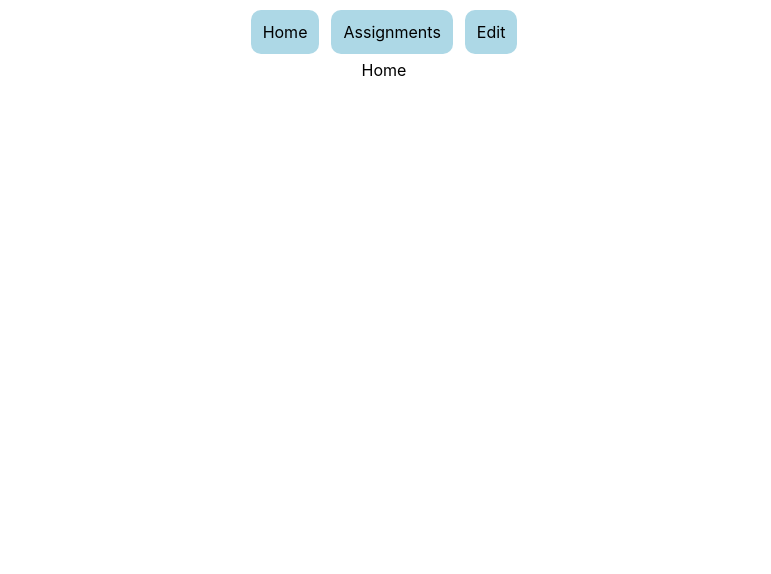
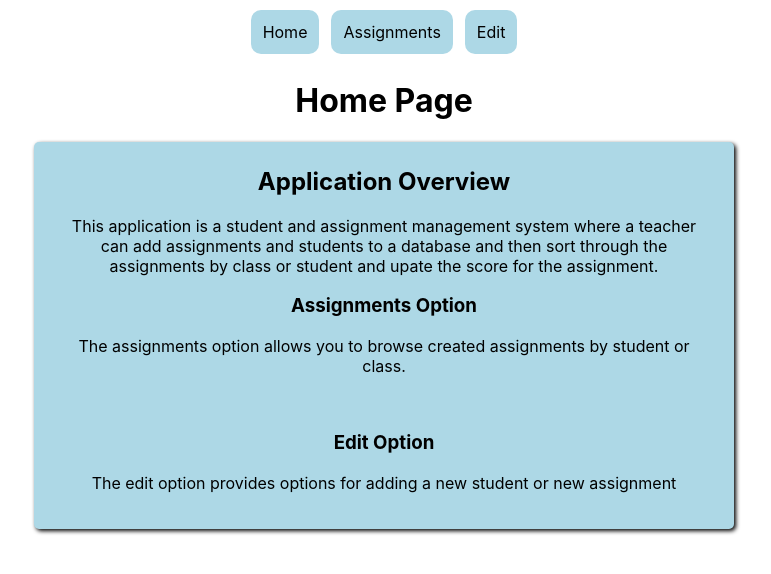
Before and after one commit to andrewjulian/phase-3-frontend-final, a React (Create React App) app: page /home in a window 1280 px wide. Shown: the top 574 px of the page, without its empty margins (256-1027 px from the left). Built offline with nearby package versions, Linux system fonts and the light colour scheme; no server answers.

Commit message:
CSS Update and Home Page Content

```diff
--- a/src/App.js
+++ b/src/App.js
@@ -18,12 +18,12 @@ function App() {
   const [selectedClass, setSelectedClass] = useState("None")
 
   useEffect(() => {
-    fetch("http://localhost:9292/allStudents")
+    fetch("http://localhost:9292/students")
       .then((response) => response.json())
       .then((data) => {
         setStudents(data);
       });
-    fetch("http://localhost:9292/allAssignments")
+    fetch("http://localhost:9292/assignments")
       .then((response) => response.json())
       .then((data) => {
         setAssignments(data);
@@ -66,24 +66,13 @@ function App() {
     setAssignments(updatedAssignments);
   }
 
-  const linkStyles = {
-    display: "inline-block",
-    padding: "12px",
-    margin: "10px 6px 6px",
-    background: "lightblue",
-    textDecoration: "none",
-    color: "black",
-    textAlign: "center",
-    borderRadius: "10px",
-  };
-
   return (
     <div className="App">
 
       <nav>
-        <Link to="/home" style={linkStyles}>Home</Link>
-        <Link to="/assignments" style={linkStyles}>Assignments</Link>
-        <Link to="/add" style={linkStyles}>Edit</Link>
+        <Link to="/home" className="navbar">Home</Link>
+        <Link to="/assignments" className="navbar">Assignments</Link>
+        <Link to="/add" className="navbar">Edit</Link>
       </nav>
 
       <Routes>
--- a/src/Components/Home.js
+++ b/src/Components/Home.js
@@ -4,7 +4,16 @@ const home = () => {
 
   return (
     <div>
-      Home
+      <h1>Home Page</h1>
+      <div className="homePageCard">
+        <h2>Application Overview</h2>
+        <p>This application is a student and assignment management system where a teacher can add assignments and students to a database and then sort through the assignments by class or student and upate the score for the assignment.</p>
+        <h3>Assignments Option</h3>
+        <p>The assignments option allows you to browse created assignments by student or class.</p>
+        <br/>
+        <h3>Edit Option</h3>
+        <p>The edit option provides options for adding a new student or new assignment</p>
+      </div>
     </div>
   )
 }
--- a/src/Components/NavBar.js
+++ b/src/Components/NavBar.js
@@ -3,7 +3,6 @@ import { NavLink } from "react-router-dom";
 import "../index.css";
 
 function NavBar() {
-
 
   return (
     <div>
--- a/src/Components/NewAssignment.js
+++ b/src/Components/NewAssignment.js
@@ -44,7 +44,7 @@ const NewAssignment = ({students, addNewAssignment}) => {
 
     console.log("submitted")
 
-    fetch("http://localhost:9292/new-assignment", {
+    fetch("http://localhost:9292/assignments", {
       method: "POST",
       headers: {
         "Content-Type": "application/json",
@@ -64,6 +64,12 @@ const NewAssignment = ({students, addNewAssignment}) => {
     .then((data) => {
       addNewAssignment(data);
     });
+
+    setStudentID("")
+    setTitle("")
+    setCategory("")
+    setDescription("")
+    setPossiblePoints(0)
 
   }
 
--- a/src/Components/NewStudent.js
+++ b/src/Components/NewStudent.js
@@ -16,7 +16,7 @@ const NewStudent = ({addNewStudent}) => {
   function handleSubmit(event){
     event.preventDefault();
 
-    fetch("http://localhost:9292/new-student", {
+    fetch("http://localhost:9292/students", {
       method: "POST",
       headers: {
         "Content-Type": "application/json",
--- a/src/index.css
+++ b/src/index.css
@@ -12,6 +12,22 @@ code {
     monospace;
 }
 
+.navbar {
+    display: inline-block;
+    padding: 12px;
+    margin: 10px 6px 6px;
+    background: lightblue;
+    color: black;
+    text-align: center;
+    border-radius: 10px;
+    text-decoration: none;
+}
+
+.navbar:hover{
+  background:rgb(8, 68, 89);
+  color: white;
+}
+
 .projectCardStyle {
   color: lightblue;
   box-shadow: 2px 2px 4px #000000;
@@ -24,11 +40,24 @@ code {
   margin-bottom: 5px;
 }
 
+.homePageCard {
+  color: black;
+  box-shadow: 2px 2px 4px #000000;
+  margin: auto;
+  width: 50%;
+  background: lightblue;
+  border-radius: 5px;
+  padding-bottom: 20px;
+  padding-top: 5px;
+  padding-right: 30px;
+  padding-left: 30px;
+  margin-bottom: 5px;
+}
+
 .classCardStyle {
   color: rgb(8, 68, 89);
   box-shadow: 2px 2px 4px #000000;
   margin: auto;
-  background: rgb(205, 205, 205);
   width: 30%;
   padding: 10px;
   margin-bottom: 10px;
@@ -90,9 +119,3 @@ button {
   padding: 10px;
   margin: 10px;
 }
-
-.navbar {
-  background: orange;
-  padding: 10px;
-  margin: 10px;
-}
```
